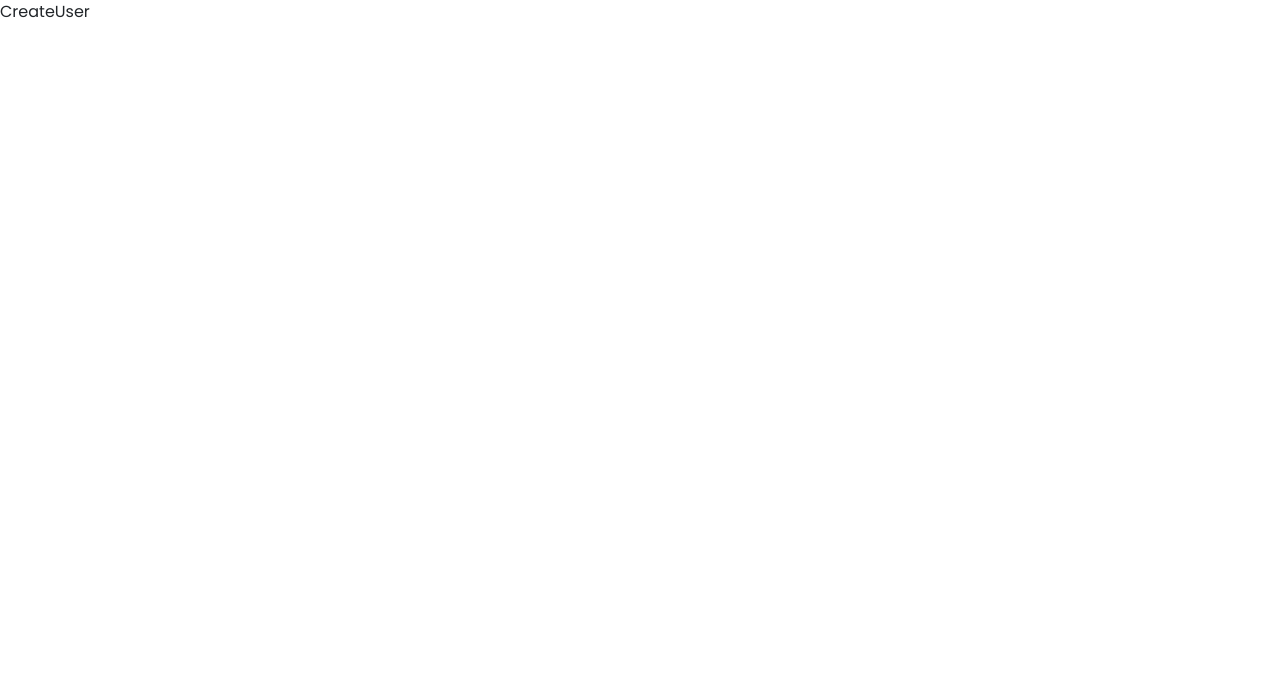
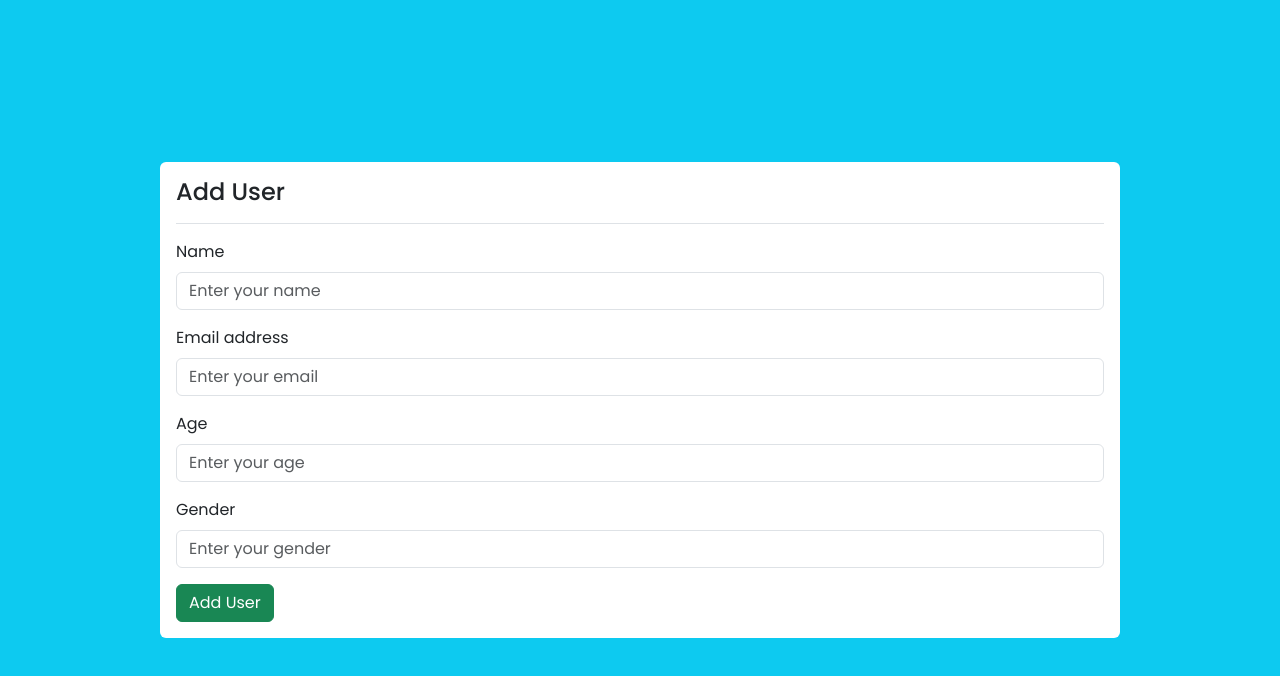
Before and after one commit to NaseemKhan005/mern-curd-app-bootstrap, a React (Vite) app in the folder client/: page /create in a window 1280 px wide. Shown: the top 676 px of the page. Built offline with nearby package versions, Linux system fonts and the light colour scheme.

Commit message:
create user page done

```diff
--- a/client/src/CreateUser.jsx
+++ b/client/src/CreateUser.jsx
@@ -1,5 +1,65 @@
 const CreateUser = () => {
-	return <div>CreateUser</div>;
+	return (
+		<div className="d-flex vh-100 bg-info justify-content-center align-items-center">
+			<div className="w-75 bg-white rounded p-3">
+				<form>
+					<h4 className="border-bottom pb-3 mb-3">Add User</h4>
+
+					<div className="mb-3">
+						<label htmlFor="name" className="form-label">
+							Name
+						</label>
+						<input
+							type="text"
+							className="form-control"
+							id="name"
+							placeholder="Enter your name"
+						/>
+					</div>
+
+					<div className="mb-3">
+						<label htmlFor="email" className="form-label">
+							Email address
+						</label>
+						<input
+							type="email"
+							className="form-control"
+							id="email"
+							placeholder="Enter your email"
+						/>
+					</div>
+
+					<div className="mb-3">
+						<label htmlFor="age" className="form-label">
+							Age
+						</label>
+						<input
+							type="number"
+							className="form-control"
+							id="age"
+							placeholder="Enter your age"
+						/>
+					</div>
+
+					<div className="mb-3">
+						<label htmlFor="gender" className="form-label">
+							Gender
+						</label>
+						<input
+							type="text"
+							className="form-control"
+							id="gender"
+							placeholder="Enter your gender"
+						/>
+					</div>
+
+					<button type="submit" className="btn btn-success">
+						Add User
+					</button>
+				</form>
+			</div>
+		</div>
+	);
 };
 
 export default CreateUser;
```
